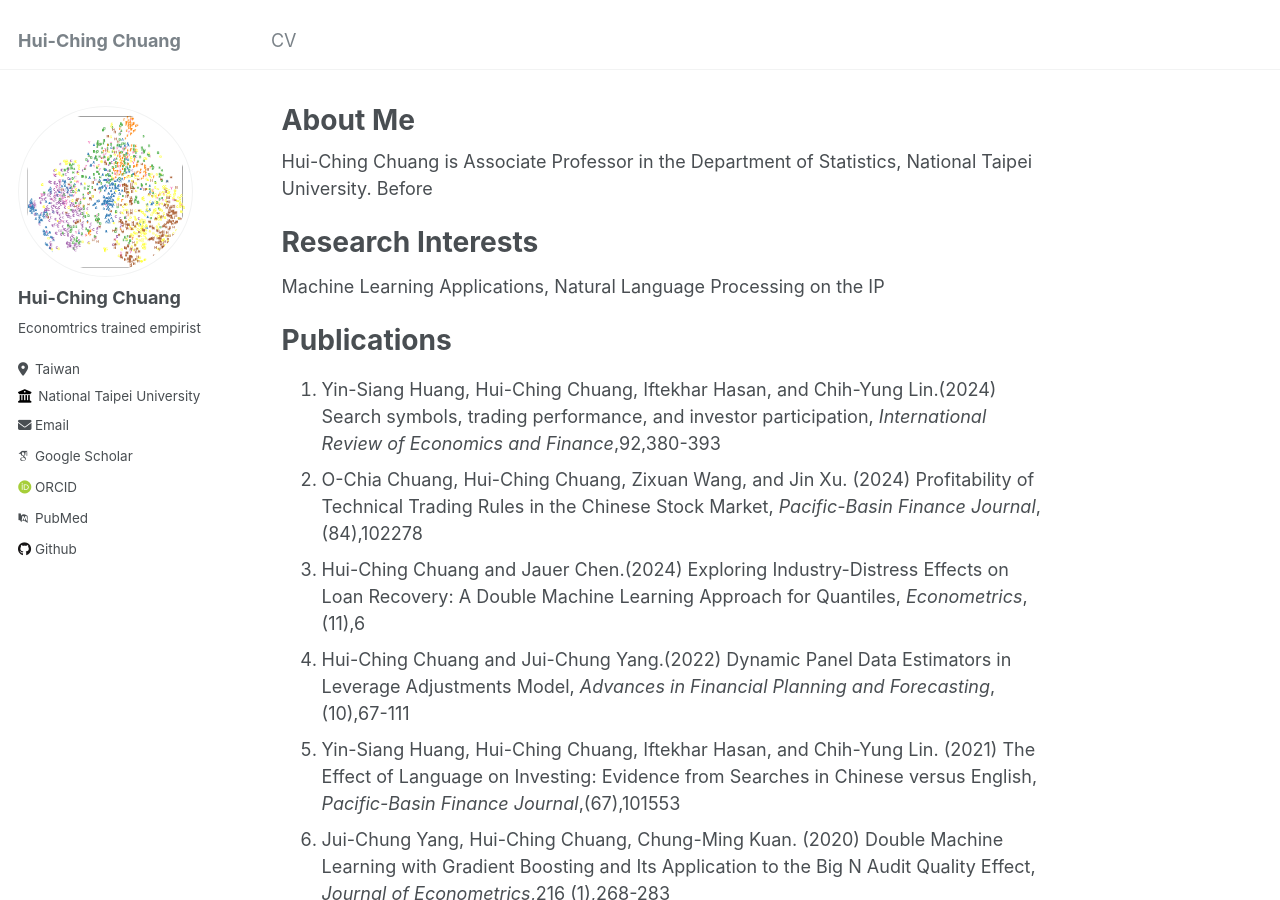
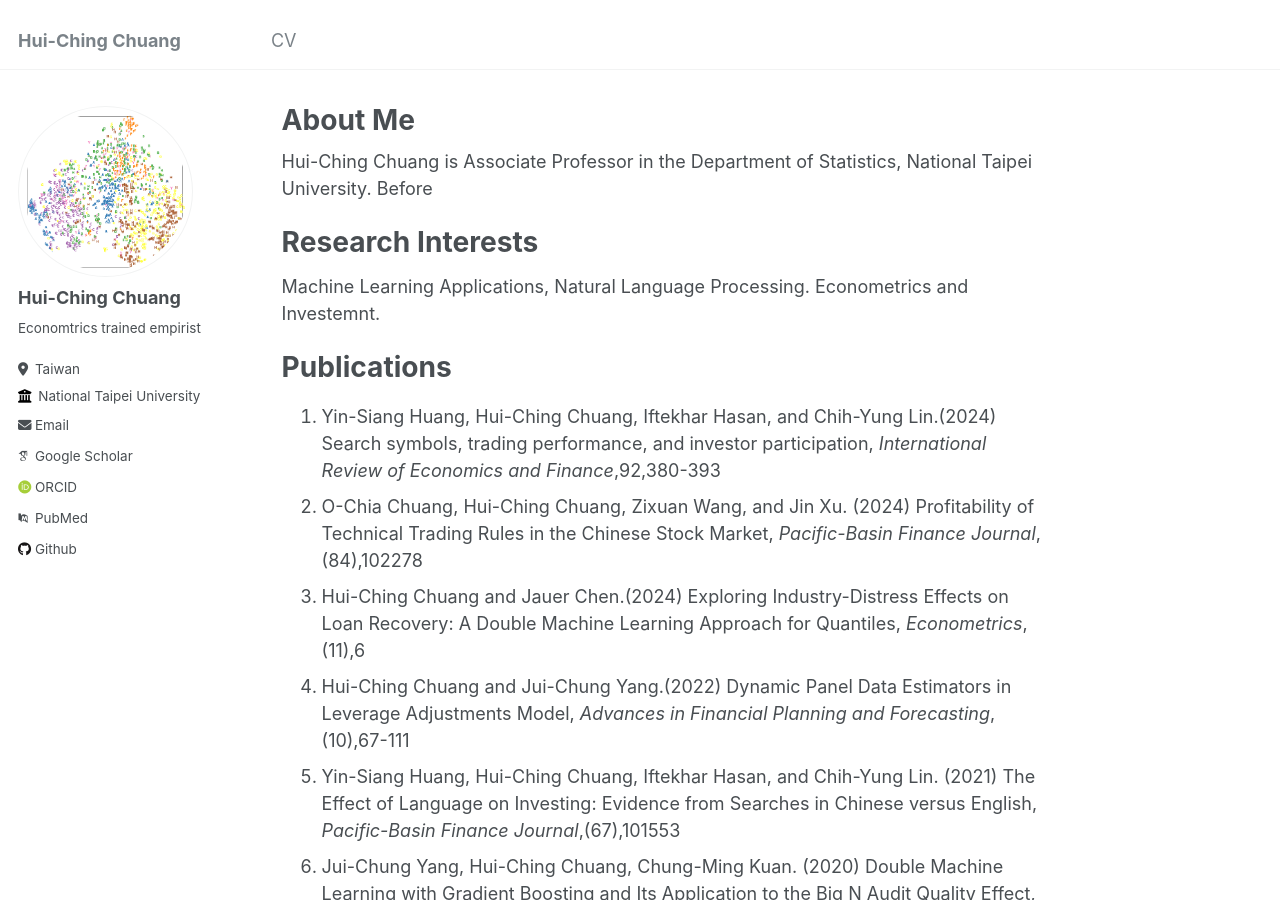
Before and after one commit to hcchuang/hcchuang.github.io, a Jekyll site: the page built from _pages/about.md, in a window 1280 px wide and 900 px high. Built offline with Jekyll 4.4.1, drawn with Linux system fonts in a browser that asks for light colours; some web fonts are replaced.

Commit message:
Update about.md

```diff
--- a/_pages/about.md
+++ b/_pages/about.md
@@ -12,7 +12,7 @@ Hui-Ching Chuang is Associate Professor in the Department of Statistics, Nationa
 
 Research Interests
 ======
-Machine Learning Applications, Natural Language Processing on the IP
+Machine Learning Applications, Natural Language Processing. Econometrics and Investemnt.
 
 Publications
 ======
```
